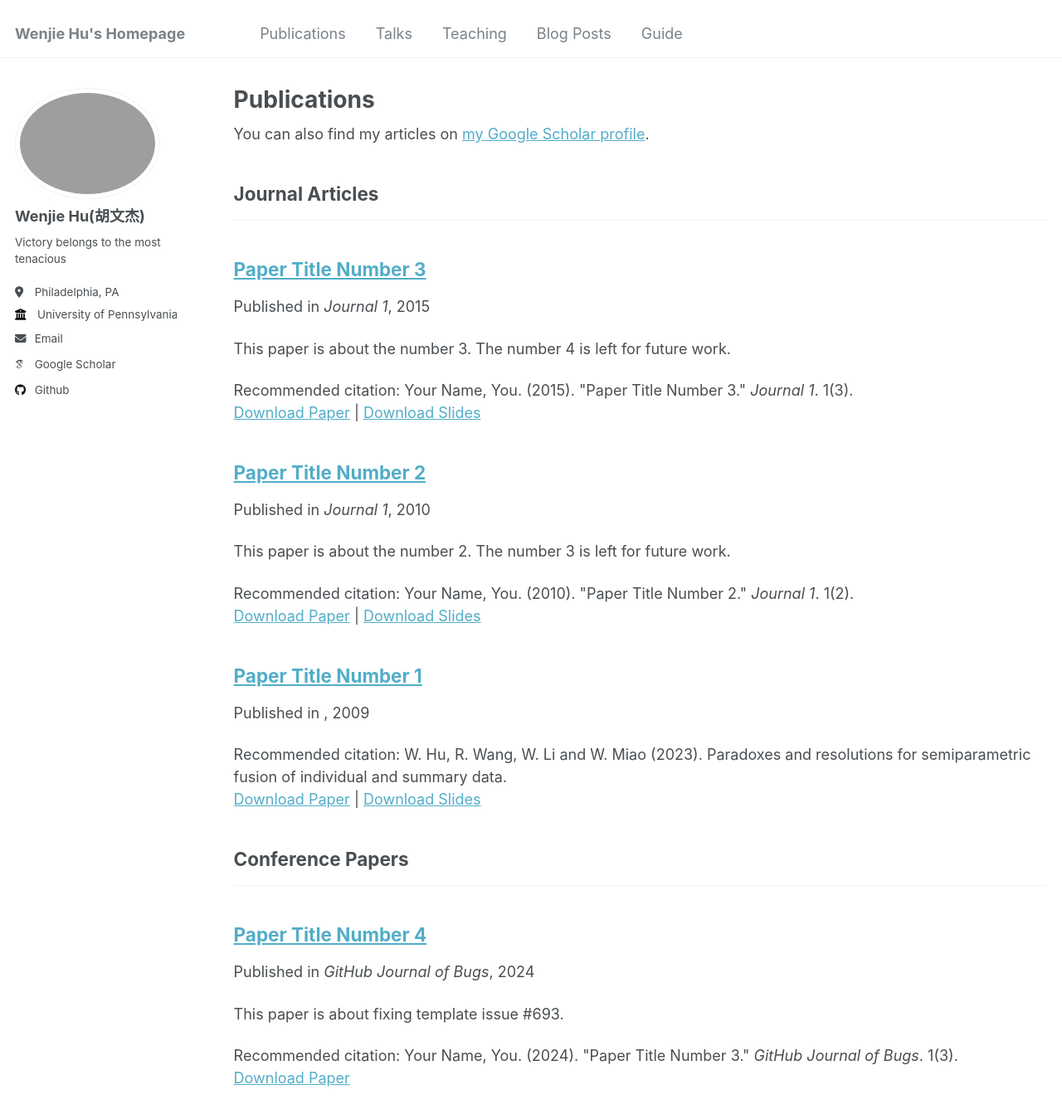
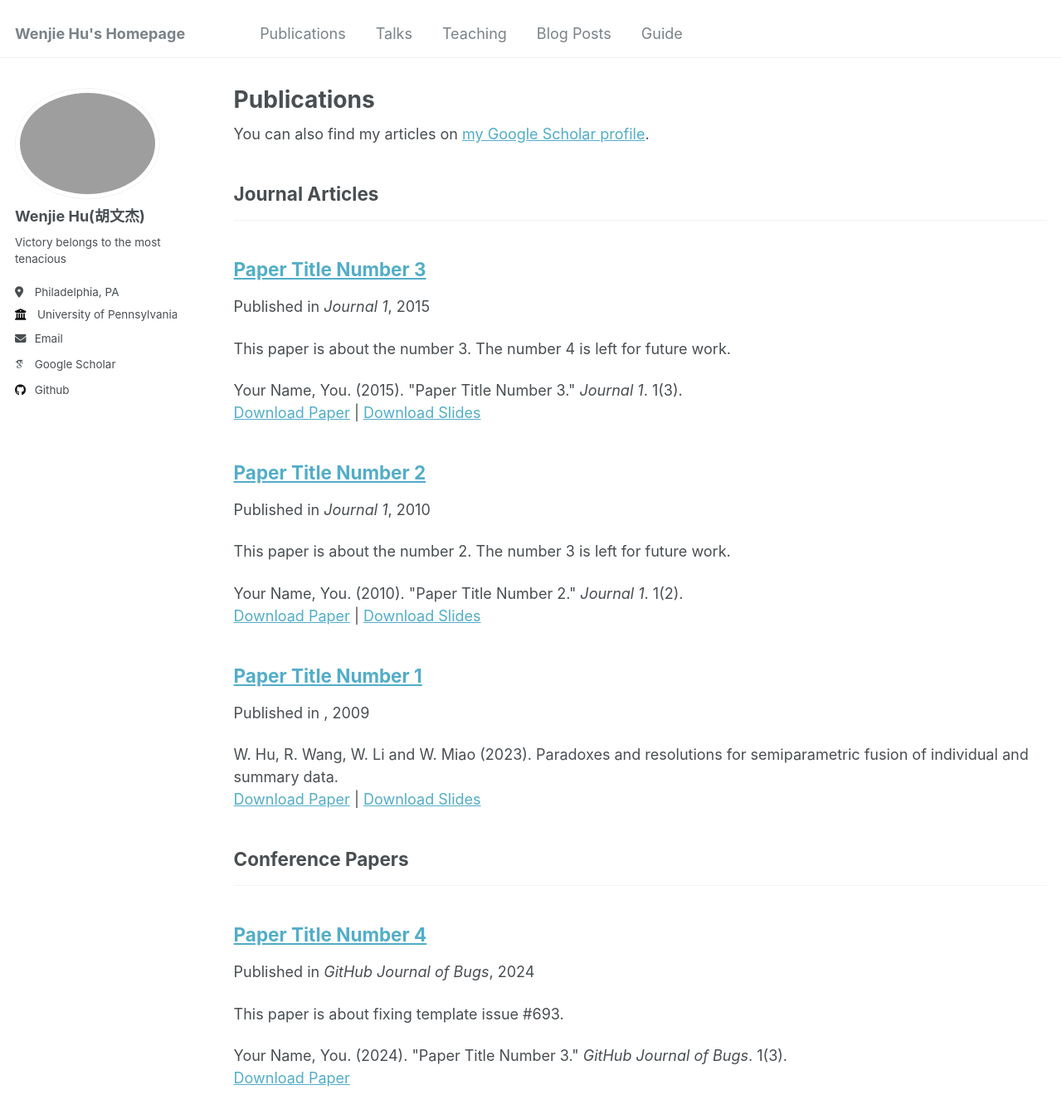
Before and after one commit to hwj0828/hwj0828.github.io, a Jekyll site: the page built from _pages/publications.html, in a window 1280 px wide and 1400 px high. Shown: the top 1349 px of the window at 83% size. Built offline with Jekyll 4.4.1, drawn with Linux system fonts in a browser that asks for light colours; some web fonts are replaced.

Commit message:
Update archive-single.html

```diff
--- a/_includes/archive-single.html
+++ b/_includes/archive-single.html
@@ -53,13 +53,13 @@
     {% endif %}
 
     {% if post.citation and post.paperurl and post.slidesurl %}
-      <p>Recommended citation: {{ post.citation }}<br /><a href="{{ post.paperurl }}">Download Paper</a> | <a href="{{ post.slidesurl }}">Download Slides</a></p>
+      <p> {{ post.citation }}<br /><a href="{{ post.paperurl }}">Download Paper</a> | <a href="{{ post.slidesurl }}">Download Slides</a></p>
     {% elsif post.citation and post.paperurl %}
-      <p>Recommended citation: {{ post.citation }}<br /><a href="{{ post.paperurl }}">Download Paper</a></p>
+      <p> {{ post.citation }}<br /><a href="{{ post.paperurl }}">Download Paper</a></p>
     {% elsif post.citation and post.slidesurl %}
-      <p>Recommended citation: {{ post.citation }}<br /><a href="{{ post.slidesurl }}">Download Slides</a></p>
+      <p> {{ post.citation }}<br /><a href="{{ post.slidesurl }}">Download Slides</a></p>
     {% elsif post.citation %}
-      <p>Recommended citation: {{ post.citation }}</p>
+      <p> {{ post.citation }}</p>
     {% elsif post.paperurl %}
       <p><a href=" {{ post.paperurl }} ">Download Paper</a></p>
     {% elsif post.slidesurl %}
```
